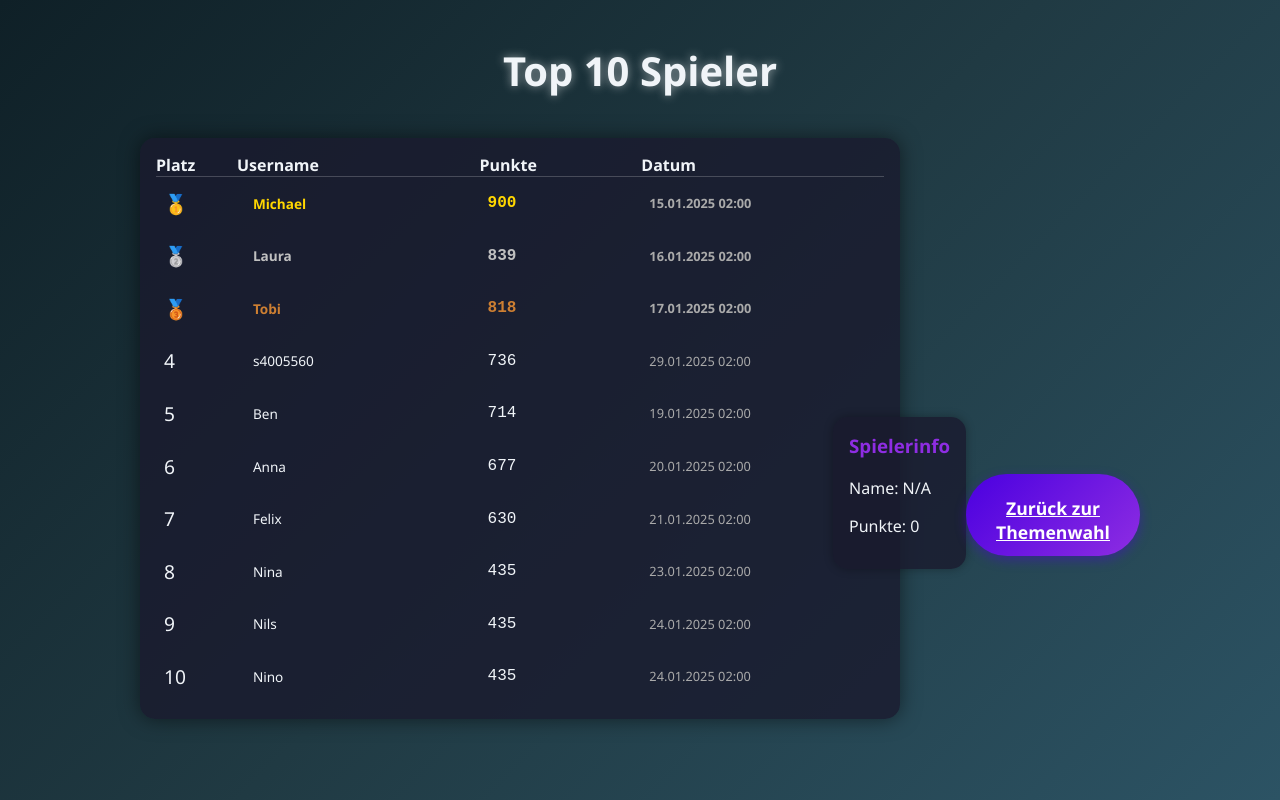
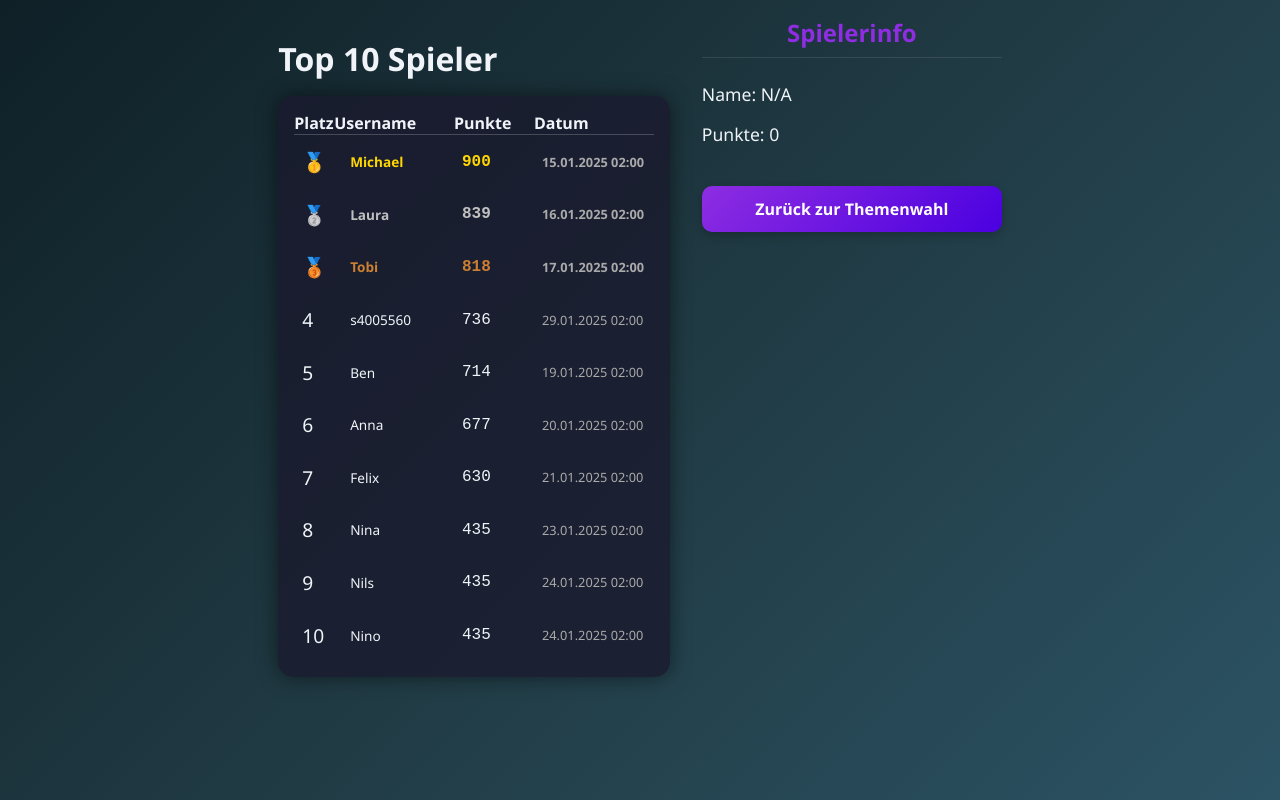
Before and after one commit to CodewithMax05/Quiz, a Flask app: page /ranking in a window 1280 px wide. Run offline with Flask 3, Linux system fonts and the light colour scheme; data comes from the database, SQL or seed files in the repository.

Commit message:
ranking: info field: design

```diff
--- a/static/css/styles_ranking.css
+++ b/static/css/styles_ranking.css
@@ -266,7 +266,11 @@ body::before {
         font-size: 0.9rem;
     }
     .ranking-container {
-        padding: 0.5rem;
+        display: flex;
+        gap: 2rem;
+        max-width: 1200px;
+        margin: 0 auto;
+        padding: 1rem;
     }
 }
 
@@ -309,3 +313,60 @@ body::before {
   color: #8e2de2;
   text-align: center;
 }
+
+.ranking-column-left {
+    flex: 2;
+}
+
+.ranking-column-right {
+    flex: 1;
+    min-width: 300px;
+    display: flex;
+    flex-direction: column;
+    gap: 1.5rem;
+}
+
+.player-info-card h3 {
+    color: #8e2de2;
+    margin-top: 0;
+    text-align: center;
+    font-size: 1.5rem;
+    padding-bottom: 0.5rem;
+    border-bottom: 1px solid rgba(255, 255, 255, 0.1);
+}
+
+.player-info-content p {
+    margin: 1rem 0;
+    font-size: 1.1rem;
+}
+
+
+/* Zurück-Button */
+.back-button {
+    display: block;
+    background: linear-gradient(135deg, #8e2de2, #4a00e0);
+    color: white;
+    text-align: center;
+    padding: 12px;
+    border-radius: 10px;
+    text-decoration: none;
+    font-weight: bold;
+    transition: transform 0.2s, box-shadow 0.2s;
+    box-shadow: 0 4px 10px rgba(0, 0, 0, 0.2);
+}
+
+.back-button:hover {
+    transform: translateY(-2px);
+    box-shadow: 0 6px 15px rgba(0, 0, 0, 0.3);
+}
+
+/* Responsive Design */
+@media (max-width: 768px) {
+    .ranking-container {
+        flex-direction: column;
+    }
+
+    .ranking-column-right {
+        min-width: 100%;
+    }
+}
--- a/templates/ranking.html
+++ b/templates/ranking.html
@@ -5,20 +5,19 @@
 {% endblock %}
 
 {% block body %}
-    <!-- Sternenhintergrund (bleibt unverändert) -->
+    <!-- Sternenhintergrund (unverändert) -->
     <div class="stars-background">
         <div class="stars"></div>
         <div class="stars2"></div>
         <div class="stars3"></div>
     </div>
 
-    <!-- Haupt-Wrapper -->
-    <div class="ranking-wrapper">
-        <!-- Überschrift -->
-        <h1>Top 10 Spieler</h1>
+    <!-- Haupt-Container mit zwei Spalten -->
+    <div class="ranking-container">
+        <!-- Linke Spalte (Leaderboard) -->
+        <div class="ranking-column-left">
+            <h1>Top 10 Spieler</h1>
 
-        <!-- Linke Spalte (Leaderboard) -->
-        <div class="ranking-left">
             <div class="leaderboard">
                 <div class="leaderboard-header">
                     <div class="header-item">Platz</div>
@@ -27,7 +26,7 @@
                     <div class="header-item">Datum</div>
                 </div>
 
-                <!-- Top 10 Liste (jetzt klickbar) -->
+                <!-- Top 10 Liste (klickbar) -->
                 <div class="leaderboard-content">
                     {% for player in top_players %}
                     <div class="leaderboard-row {% if loop.index <= 3 %}podium{% endif %}"
@@ -49,7 +48,7 @@
                     {% endfor %}
                 </div>
 
-                <!-- Eigene Platzierung (bleibt unverändert) -->
+                <!-- Eigene Platzierung -->
                 {% if current_player %}
                 <div class="leaderboard-header platzierung-header" style="margin-top: 2rem;">
                     <div class="header-item">Deine Platzierung</div>
@@ -80,29 +79,30 @@
         </div>
 
         <!-- Rechte Spalte (Extrafeld + Button) -->
-        <div class="ranking-right">
-            <!-- Neues Spielerinfo-Extrafeld -->
-            <div class="player-info">
+        <div class="ranking-column-right">
+            <!-- Spielerinfo-Karte -->
+            <div class="player-info-card">
                 <h3>Spielerinfo</h3>
-                <p>Name: <span id="info-username">{{ current_player.username if current_player else "N/A" }}</span></p>
-                <p>Punkte: <span id="info-score">{{ current_player.highscore if current_player else "0" }}</span></p>
+                <div class="player-info-content">
+                    <p>Name: <span id="info-username">{{ current_player.username if current_player else "N/A" }}</span></p>
+                    <p>Punkte: <span id="info-score">{{ current_player.highscore if current_player else "0" }}</span></p>
+                </div>
             </div>
 
-            <!-- Existierender Zurück-Button -->
-            <a href="{{ url_for('homepage') }}" class="thema-button sound-button">
+            <!-- Zurück-Button -->
+            <a href="{{ url_for('homepage') }}" class="back-button">
                 <i class="fas fa-arrow-left"></i> Zurück zur Themenwahl
             </a>
         </div>
     </div>
 
-    <!-- JavaScript für klickbare Zeilen -->
+    <!-- JavaScript -->
     <script>
-        // Standardmäßig eigenen Spieler auswählen
         document.addEventListener('DOMContentLoaded', () => {
+            // Standardmäßig eigenen Spieler auswählen
             const defaultPlayer = document.querySelector('.leaderboard-row.highlight');
             if (defaultPlayer) {
                 defaultPlayer.classList.add('active');
-                // Falls kein current_player existiert, Extrafeld leeren
                 if (!defaultPlayer.dataset.username) {
                     document.getElementById('info-username').textContent = "N/A";
                     document.getElementById('info-score').textContent = "0";
@@ -119,7 +119,7 @@
             // Aktive Zeile hervorheben
             row.classList.add('active');
 
-            // Daten ins Extrafeld übertragen
+            // Daten anzeigen
             document.getElementById('info-username').textContent = row.dataset.username;
             document.getElementById('info-score').textContent = row.dataset.score;
         }
```
